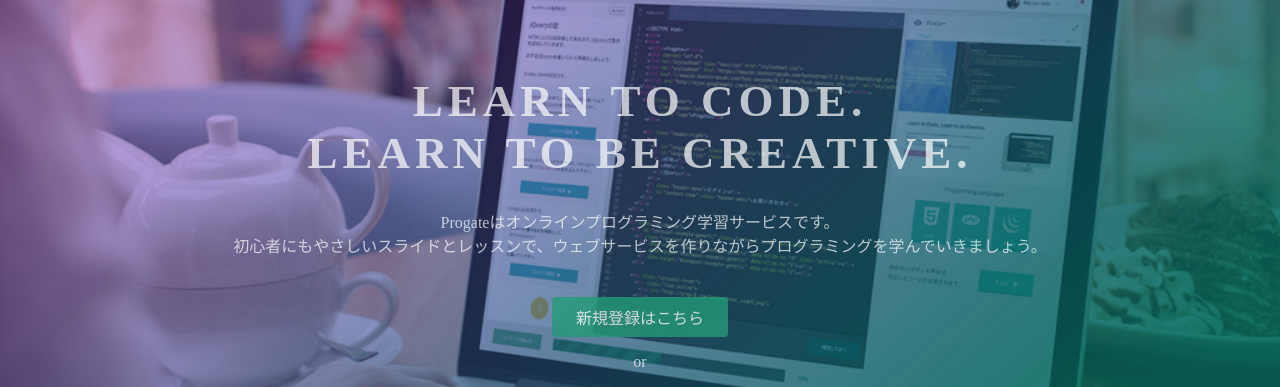
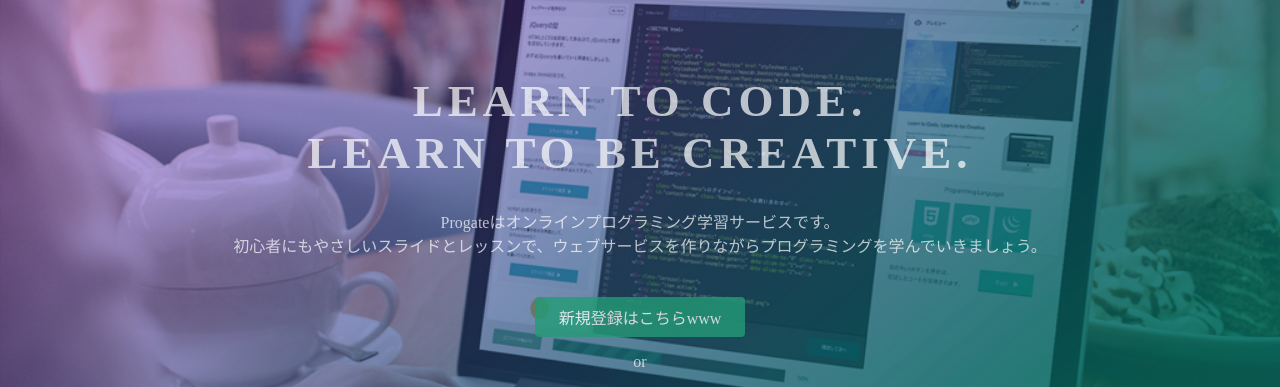
Before and after one commit to minorin89/aaa, a plain HTML site: page index.html in a window 1280 px wide. Shown: the part 135-522 px from the top of the page. Drawn offline with Linux system fonts and the light colour scheme.

Commit message:
Update index.html

```diff
--- a/index.html
+++ b/index.html
@@ -26,7 +26,7 @@
       <h1>LEARN TO CODE.<br>LEARN TO BE CREATIVE.</h1>
       <p>Progateはオンラインプログラミング学習サービスです。<br>初心者にもやさしいスライドとレッスンで、ウェブサービスを作りながらプログラミングを学んでいきましょう。</p>
       <div class="btn-wrapper">
-        <a href="#" class="btn signup">新規登録はこちら</a>
+        <a href="#" class="btn signup">新規登録はこちらwww</a>
         <p>or</p>
         <a href="#" class="btn facebook"><span class="fa fa-facebook"></span>Facebookで登録</a>
         <a href="#" class="btn twitter"><span class="fa fa-twitter"></span>Twitterで登録</a>
```
